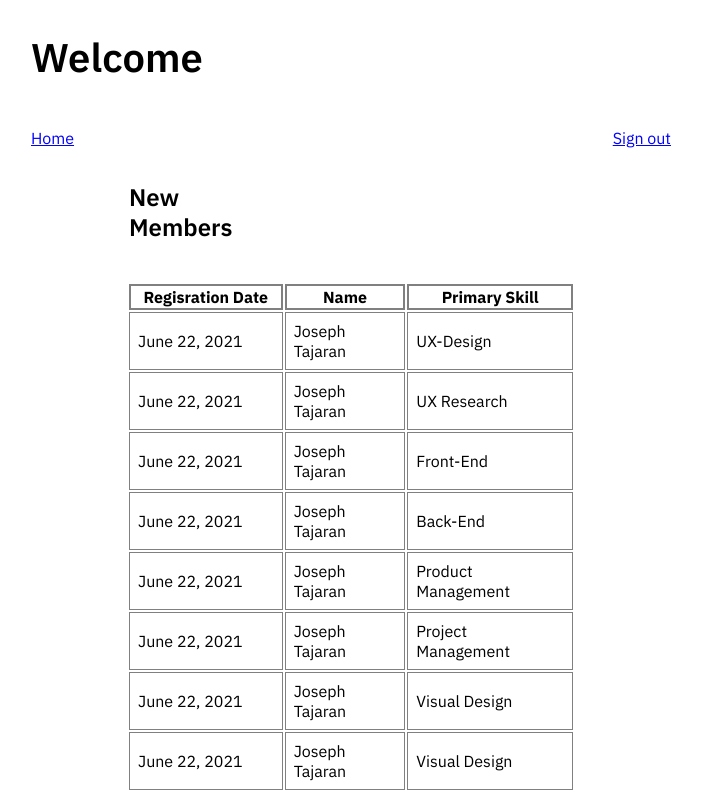
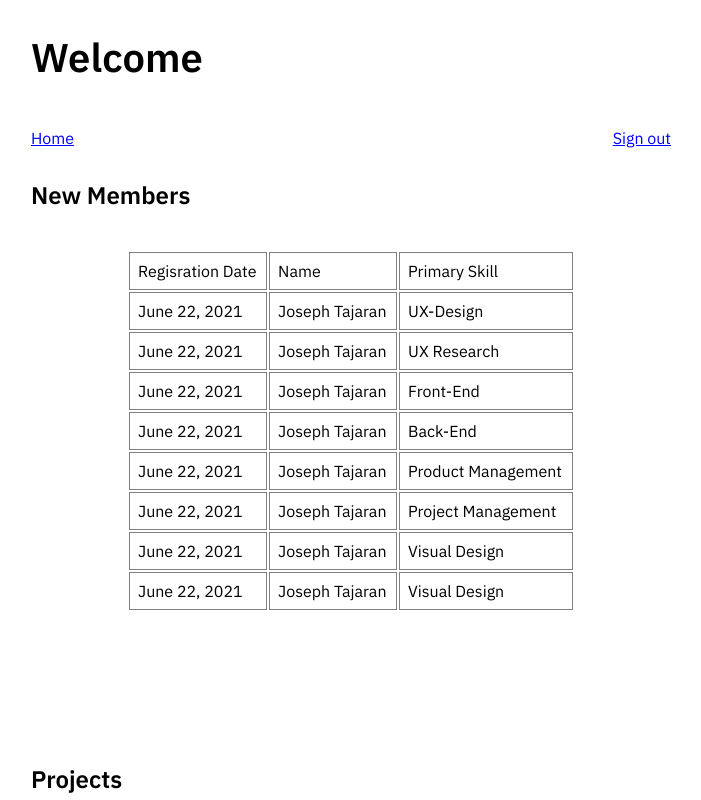
Before and after one commit to code-312/Voma, a React (Create React App) app: page /dashboard in a window 1280 px wide. Shown: the top 800 px of the page, without its empty margins (289-990 px from the left). Built offline with nearby package versions, Linux system fonts and the light colour scheme.

Commit message:
changing table headers

```diff
--- a/src/pages/Dashboard.jsx
+++ b/src/pages/Dashboard.jsx
@@ -9,7 +9,7 @@ export default function Dashboard() {
     { id: 3, name: 'Joseph Tajaran', skill: 'Front-End' },
     { id: 4, name: 'Joseph Tajaran', skill: 'Back-End' },
     { id: 5, name: 'Joseph Tajaran', skill: 'Product Management' },
-    {id: 6, name: 'Joseph Tajaran', skill: 'Project Management' },
+    { id: 6, name: 'Joseph Tajaran', skill: 'Project Management' },
     { id: 7, name: 'Joseph Tajaran', skill: 'Visual Design' },
     { id: 8, name: 'Joseph Tajaran', skill: 'Visual Design' },
   ];
@@ -21,8 +21,7 @@ export default function Dashboard() {
   ];
 
   const StyledSection = styled.section`
-
-  table td {
+    table td {
       padding: 0.5rem;
       margin: 4rem;
       border: 1px solid gray;
@@ -52,7 +51,7 @@ export default function Dashboard() {
       font-weight: 600;
     }
 
-    .sign-out{
+    .sign-out {
       float: right;
     }
 
@@ -62,12 +61,12 @@ export default function Dashboard() {
     }
 
     table {
-      width:70%;
-    margin-left:15%;
-    margin-right:15%;
+      width: 70%;
+      margin-left: 15%;
+      margin-right: 15%;
     }
 
-    .newmember-table  {
+    .newmember-table {
       padding-bottom: 15vh;
     }
 
@@ -79,19 +78,21 @@ export default function Dashboard() {
   return (
     <StyledSection>
       <h1>Welcome</h1>
+
       <div>
         <Link to="/">Home</Link>
-        <Link className="sign-out" to="/">Sign out</Link>
+        <Link className="sign-out" to="/">
+          Sign out
+        </Link>
       </div>
       <div className="table-container">
-
+        <h2>New Members</h2>
         <table className="newmember-table">
           <thead>
-          <h2>New Members</h2>
             <tr>
-              <th>Regisration Date</th>
-              <th>Name</th>
-              <th>Primary Skill</th>
+              <td>Regisration Date</td>
+              <td>Name</td>
+              <td>Primary Skill</td>
             </tr>
           </thead>
           <tbody>
@@ -105,6 +106,7 @@ export default function Dashboard() {
           </tbody>
         </table>
         <h2>Projects</h2>
+
         <h3>Between Friends</h3>
         <table className="projects-table">
           <thead>
```
